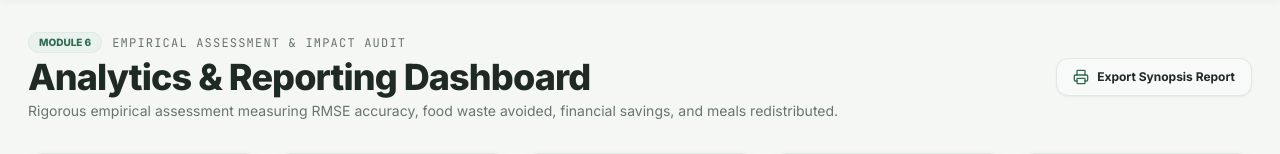
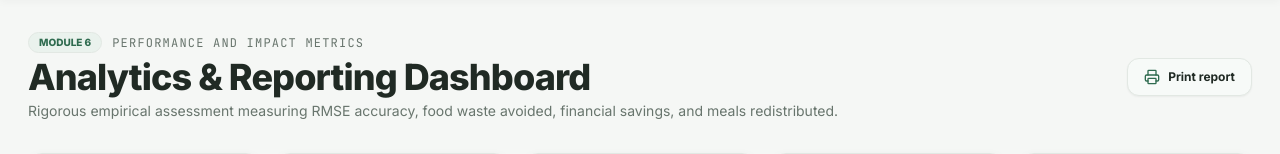
Before and after one commit to vyasy56-afk/ZeroPlate, a Flask app: template app/templates/analytics.html in a window 1280 px wide. Shown: the part 77-231 px from the top of the page. Run offline with Flask 3, Linux system fonts and the light colour scheme; the template is opened without the code that fills it, so the values that code supplies are empty; some libraries are stand-ins or nearby versions.

Commit message:
Polish ZeroPlate product UI copy

```diff
--- a/app/templates/analytics.html
+++ b/app/templates/analytics.html
@@ -1,6 +1,6 @@
 {% extends "base.html" %}
 
-{% block title %}Module 6 · Analytics & Evaluation Report{% endblock %}
+{% block title %}Analytics and reporting{% endblock %}
 
 {% block content %}
 <div class="space-y-8">
@@ -9,7 +9,7 @@
         <div>
             <div class="flex items-center space-x-2.5">
                 <span class="px-2.5 py-0.5 rounded-full text-[10px] font-black uppercase bg-purple-500/10 text-purple-300 border border-purple-500/30">Module 6</span>
-                <span class="text-xs text-slate-400 uppercase tracking-widest font-mono">Empirical Assessment & Impact Audit</span>
+                <span class="text-xs text-slate-400 uppercase tracking-widest font-mono">Performance and impact metrics</span>
             </div>
             <h1 class="text-3xl sm:text-4xl font-black text-white font-heading mt-1">Analytics & Reporting Dashboard</h1>
             <p class="text-xs sm:text-sm text-slate-400 mt-1">
@@ -18,11 +18,11 @@
         </div>
         <button onclick="window.print()" class="inline-flex items-center space-x-2 px-4 py-2.5 rounded-xl bg-white/5 hover:bg-white/10 text-white font-bold text-xs border border-white/10 transition shadow-sm">
             <i data-lucide="printer" class="w-4 h-4 text-emerald-400"></i>
-            <span>Export Synopsis Report</span>
+            <span>Print report</span>
         </button>
     </div>
 
-    <!-- Five Key Synopsis Evaluation Metrics Scoreboard (From Project Slide) -->
+    <!-- Operational performance metrics -->
     <div class="grid grid-cols-1 sm:grid-cols-2 lg:grid-cols-5 gap-4">
         <!-- 1. Waste Avoided -->
         <div class="glass-card p-5 space-y-1.5 hover:border-emerald-500/40">
@@ -202,18 +202,18 @@ new Chart(ctxWaste, {
         maintainAspectRatio: false,
         plugins: {
             legend: {
-                labels: { color: '#cbd5e1', font: { family: 'Plus Jakarta Sans', size: 11 } }
+                labels: { color: '#647168', font: { family: 'Plus Jakarta Sans', size: 11 } }
             }
         },
         scales: {
             x: {
-                ticks: { color: '#94a3b8', font: { size: 10 } },
-                grid: { color: 'rgba(255, 255, 255, 0.05)' }
+                ticks: { color: '#647168', font: { size: 10 } },
+                grid: { color: 'rgba(31, 45, 37, 0.08)' }
             },
             y: {
                 beginAtZero: true,
-                ticks: { color: '#94a3b8', font: { size: 10 } },
-                grid: { color: 'rgba(255, 255, 255, 0.05)' }
+                ticks: { color: '#647168', font: { size: 10 } },
+                grid: { color: 'rgba(31, 45, 37, 0.08)' }
             }
         }
     }
@@ -232,12 +232,12 @@ new Chart(ctxPie, {
                 {{ (summary.compost_kg * 2.8) | round | int or 45 }}
             ],
             backgroundColor: [
-                '#f59e0b',
-                '#3b82f6',
-                '#10b981'
+                '#d6e4da',
+                '#82a68e',
+                '#2f6b4f'
             ],
             borderWidth: 2,
-            borderColor: '#060911'
+            borderColor: '#ffffff'
         }]
     },
     options: {
@@ -246,7 +246,7 @@ new Chart(ctxPie, {
         plugins: {
             legend: {
                 position: 'bottom',
-                labels: { color: '#cbd5e1', font: { family: 'Plus Jakarta Sans', size: 11 } }
+                labels: { color: '#647168', font: { family: 'Plus Jakarta Sans', size: 11 } }
             }
         }
     }
```
